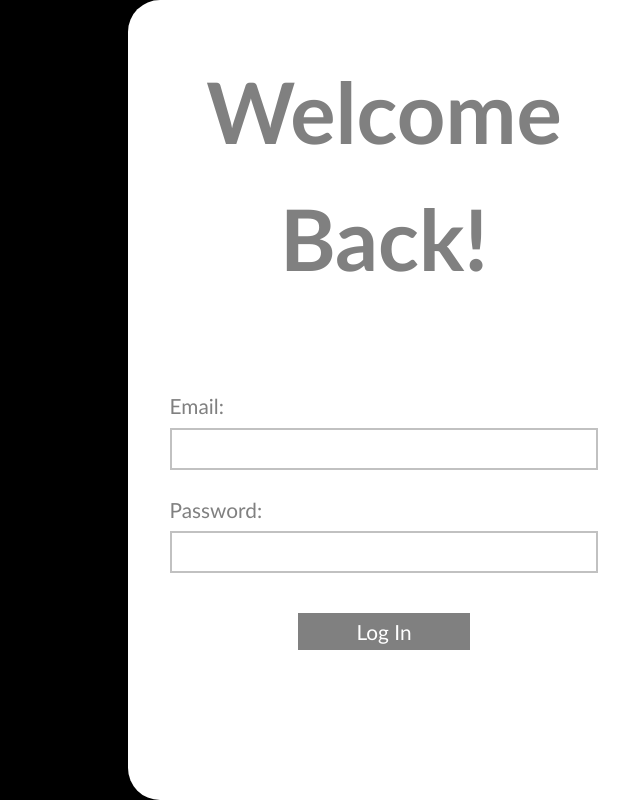
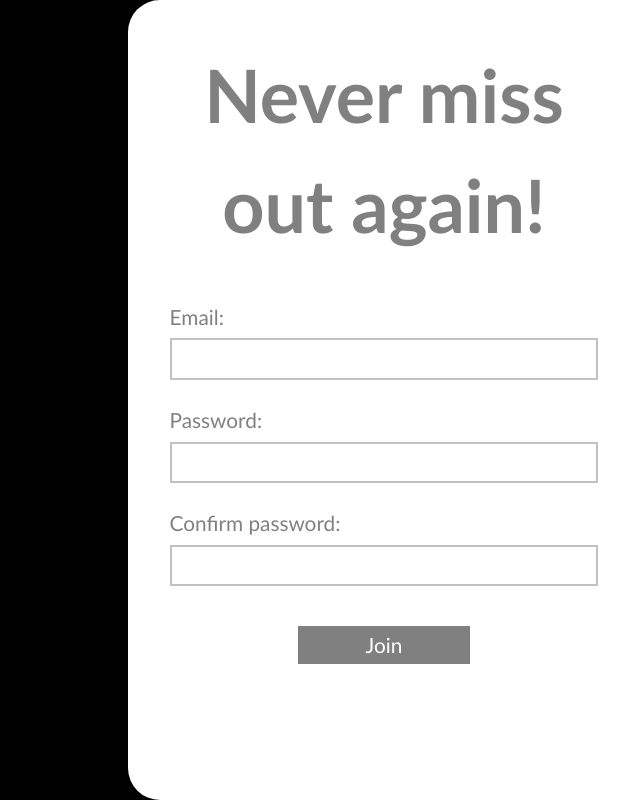
Before and after one commit to jenniferlieu/project-lomo-in-person-gaming-app, a React (Create React App) app in the folder frontend/: page / in a window 1280 px wide. Shown: the whole page, without its empty margins (640-1280 px from the left). Built offline with nearby package versions, Linux system fonts and the light colour scheme.

Commit message:
created a simple sign up page with similar styling

```diff
--- a/frontend/src/App.js
+++ b/frontend/src/App.js
@@ -4,6 +4,7 @@ import logo from './logo.svg';
 import './App.css';
 import MapContainer from './MapContainer.js';
 import Login from './components/Login/Login.jsx';
+import Signup from './components/signup/signup.jsx';
 
 
 
@@ -30,7 +31,7 @@ function App() {
       </h1> */}
       {/* <MapContainer/> */}
 
-      <Login />
+      <Signup />
     </div>
   );
 }
--- /dev/null
+++ b/frontend/src/components/signup/signup.css
@@ -0,0 +1,94 @@
+* {
+    box-sizing: border-box;
+    --color-option-1: #ffffff;
+    --color-option-2: #c1c1c1;
+    --color-option-3: #808080;
+    --color-option-4: #3e3e3e;
+    --color-option-5: #000000;
+}
+
+body {
+    background-color: black;
+    font-family: Candara, Calibri, Segoe, Segoe UI, Optima, Arial, sans-serif;
+    font-size: 1.3rem;
+}
+
+
+.mob-head {
+    display: block;
+    color: var(--color-option-1);
+    font-size: 3.5rem;
+    margin-top: 40%;
+    z-index: 1;
+}
+
+.des-head{
+    display: none;
+}
+
+form {
+    padding: 1rem;
+    color: var(--color-option-3);
+}
+
+input {
+    width: 100%;
+    padding: .2rem;
+    border: 2px solid var(--color-option-2);
+
+}
+
+.signup-wrapper {
+    background-color: var(--color-option-1);
+    width: 98%;
+    height: 42rem;
+    border-radius: 1rem 1rem 0rem 0rem;
+    position: fixed;
+    bottom: 0%;
+    right: 1%;
+}
+
+p {
+    text-align: left;
+    padding-top: 1.5rem;
+    padding-bottom: .4rem;
+}
+
+.submit-button {
+    margin: 2.5rem 30% 0 30%;
+    width: 40%;
+    background-color: var(--color-option-3);
+    padding: .2rem .3rem;
+    color: var(--color-option-1);
+    text-align: center;
+    text-decoration: none;
+}
+
+
+@media screen and (min-width: 480px) {
+
+    .mob-head {
+        display: none;
+    }
+
+    .des-head{
+        display:block;
+        margin: 2.5rem auto 0 auto;
+        color: var(--color-option-3);
+        font-size: 4.6rem;
+    }
+
+    .signup-wrapper {
+        width: 32rem;
+        right: 0rem;
+        top: 0;
+        position: fixed;
+        height: 100%;
+        border-radius: 2rem 0rem 0rem 2rem;
+    }
+
+    form {
+        width: 90%;
+        margin: auto;
+    }
+  }
--- /dev/null
+++ b/frontend/src/components/signup/signup.jsx
@@ -0,0 +1,49 @@
+import React, { useState } from 'react';
+import { useSpring, animated } from '@react-spring/web';
+import './signup.css';
+
+const Signup = () => {
+    const [email, setEmail] = useState('');
+    const [pass1, setPass1] = useState('');
+    const [pass2, setPass2] = useState('');
+
+    const handleSubmit = (e) => {
+        e.preventDefault();
+        console.log(email);
+        console.log(pass1);
+        console.log(pass2);
+        if (pass1 != pass2) {
+            console.log('Password did not match');
+        } else {
+            console.log('Passwords match');
+        }
+    }
+
+    return (
+        <div className="signup-container">
+            <h1 className="mob-head"><strong>Never miss out again!</strong></h1>
+            <div className="signup-wrapper" >
+                <h1 className="des-head"><strong>Never miss<br />out again!</strong></h1>
+                <form onSubmit={handleSubmit}>
+                    <label>
+                        <p>Email:</p>
+                    </label>
+                    <input value={email} onChange={(e) => setEmail(e.target.value)} type="email" id="email" name="email" />
+                    <label>
+                        <p>Password:</p>
+                    </label>
+                    <input value={pass1} onChange={(e) => setPass1(e.target.value)} type="password" id="password1" name="password1" />
+                    <label>
+                        <p>Confirm password:</p>
+                    </label>
+                    <input value={pass2} onChange={(e) => setPass2(e.target.value)} type="password" id="password2" name="password2" />
+                    <div className="submit-button">
+                        <button type="submit">Join</button>
+                    </div>
+                </form>
+            </div>
+        </div>
+    );
+}
+
+export default Signup;
```
Also changed, not shown: frontend/package.json (+1 -50 lines), 1 other file (tests, documents, lock files or other folders).
